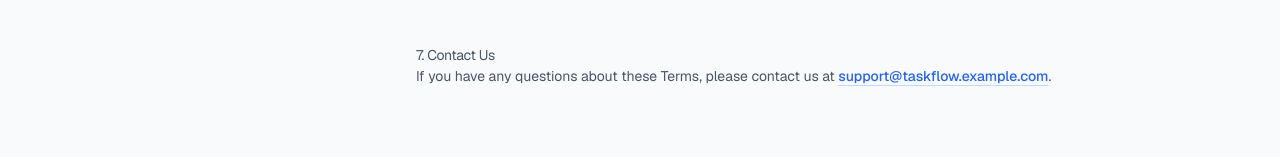
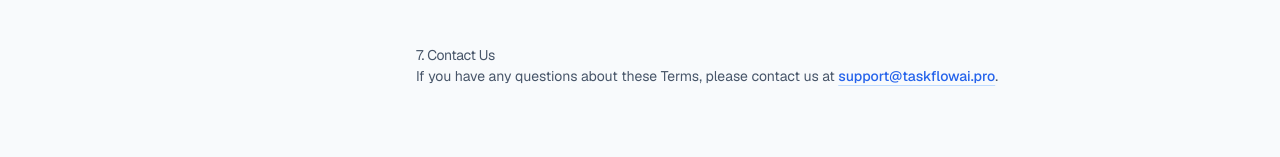
Before and after one commit to Mark1codes/taskflow, a Next.js app: page /terms in a window 1280 px wide. Shown: the part 1305-1462 px from the top of the page. Built offline with nearby package versions, Linux system fonts and the light colour scheme; no server answers.

Commit message:
Content: Replace placeholder emails with realistic taskflowai.pro domains

```diff
--- a/app/privacy/page.tsx
+++ b/app/privacy/page.tsx
@@ -144,7 +144,7 @@ export default function PrivacyPolicy() {
               <h2>7. Contact Us</h2>
               <p>
                 If you have questions or concerns about this Privacy Policy, please contact our Data Protection Officer at
-                <a href="mailto:privacy@taskflow.example.com" className="font-medium text-blue-600 hover:text-blue-700 underline decoration-blue-200 underline-offset-4 ml-1">privacy@taskflow.example.com</a>.
+                <a href="mailto:privacy@taskflowai.pro" className="font-medium text-blue-600 hover:text-blue-700 underline decoration-blue-200 underline-offset-4 ml-1">privacy@taskflowai.pro</a>.
               </p>
             </section>
           </div>
--- a/app/terms/page.tsx
+++ b/app/terms/page.tsx
@@ -143,7 +143,7 @@ export default function TermsOfService() {
               <h2>7. Contact Us</h2>
               <p>
                 If you have any questions about these Terms, please contact us at
-                <a href="mailto:support@taskflow.example.com" className="font-medium text-blue-600 hover:text-blue-700 underline decoration-blue-200 underline-offset-4 ml-1">support@taskflow.example.com</a>.
+                <a href="mailto:support@taskflowai.pro" className="font-medium text-blue-600 hover:text-blue-700 underline decoration-blue-200 underline-offset-4 ml-1">support@taskflowai.pro</a>.
               </p>
             </section>
           </div>
```
